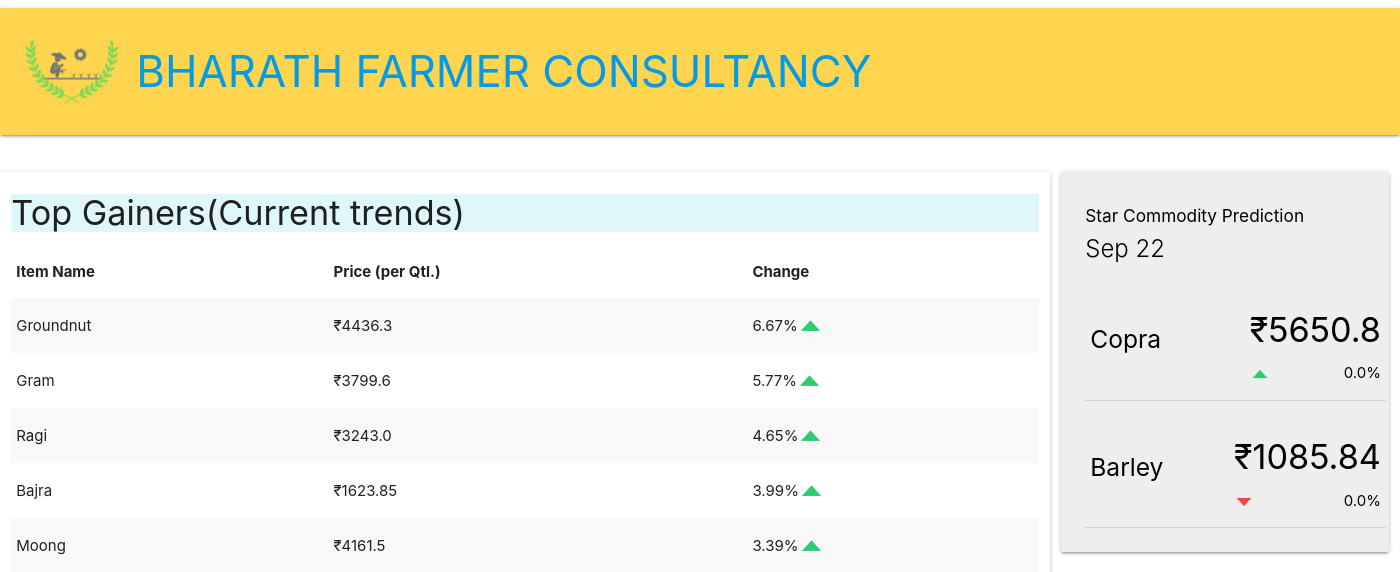
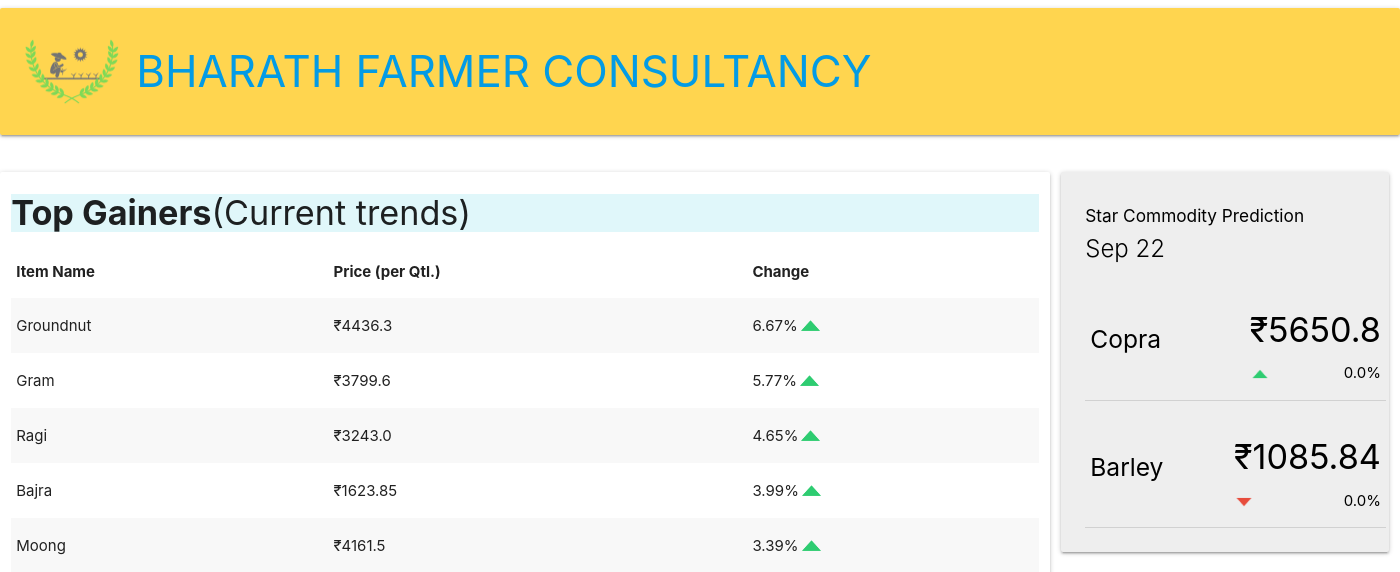
Before and after one commit to RAKESHKUMARPUDI/India-Farmer-Consultancy, a Flask app: page / in a window 1400 px wide; the page is wider, and only the part inside the window is pictured. Shown: the top 572 px of that part. Run offline with Flask 2, Linux system fonts and the light colour scheme.

Commit message:
Update index.html

```diff
--- a/templates/index.html
+++ b/templates/index.html
@@ -44,9 +44,9 @@
 " height="70px" width="70px">BHARATH FARMER CONSULTANCY</h3>
     -->
 
-    <div class="row">
+    <div class="row" style="border-color:red">
     <div class="card-panel col s9">
-      <h4 class=" #e0f7fa cyan lighten-5">Top Gainers(Current trends)</h4>
+	    <h4 class=" #e0f7fa cyan lighten-5"><b>Top Gainers</b>(Current trends)</h4>
       <table class="striped">
         <thead>
           <tr>
```
